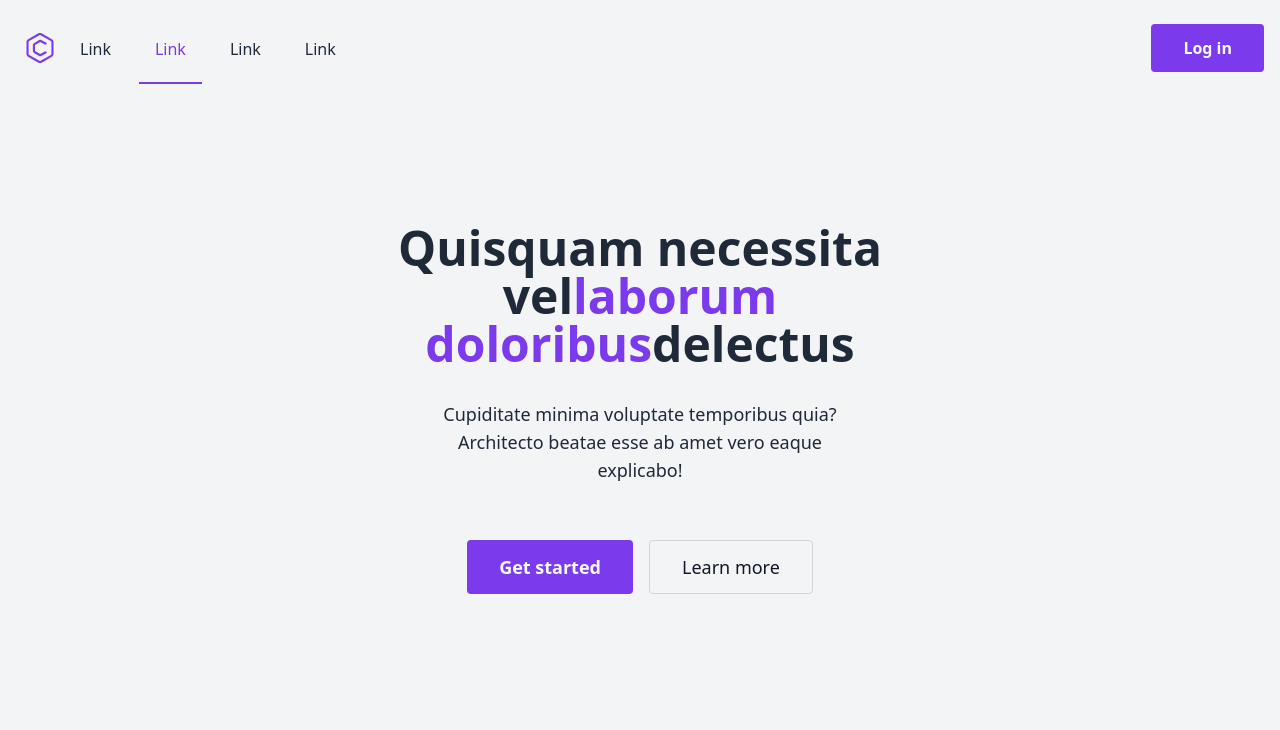
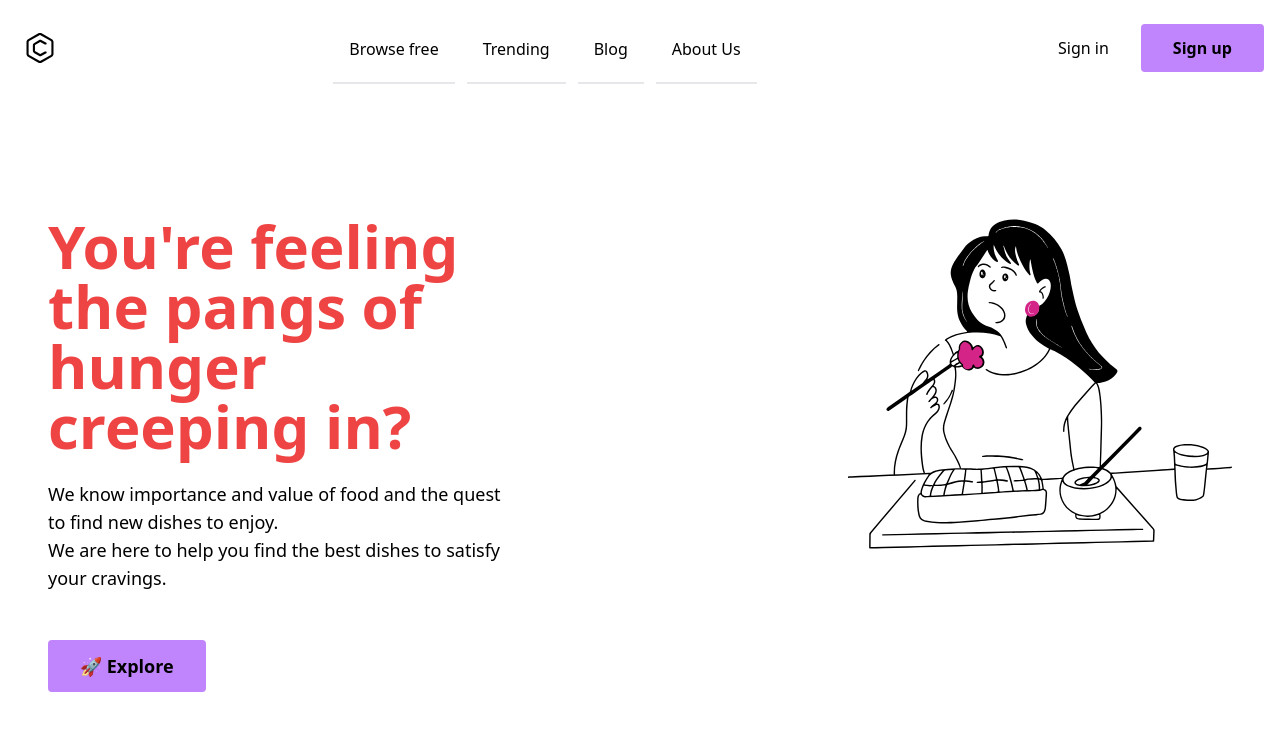
Before and after one commit to Ishika-08/recipe-generator, a React (Vite) app: page / in a window 1280 px wide. Shown: the top 730 px of the page. Built offline with nearby package versions, Linux system fonts and the light colour scheme.

Commit message:
added components and better initial ui

```diff
--- a/src/pages/LandingPage.jsx
+++ b/src/pages/LandingPage.jsx
@@ -3,35 +3,35 @@ import React from 'react'
 export default function LandingPage() {
 	return (
 		<>
-<header className="p-4 bg-gray-100 text-gray-800">
+
+			<header className="p-4 dark:bg-gray-100 dark:text-gray-800">
 				<div className="container flex justify-between h-16 mx-auto">
-		<div className="flex">
 					<a rel="noopener noreferrer" href="#" aria-label="Back to homepage" className="flex items-center p-2">
-				<svg xmlns="http://www.w3.org/2000/svg" fill="currentColor" viewBox="0 0 32 32" className="w-8 h-8 text-violet-600">
+						<svg xmlns="http://www.w3.org/2000/svg" fill="currentColor" viewBox="0 0 32 32" className="w-8 h-8 dark:text-violet-600">
 							<path d="M27.912 7.289l-10.324-5.961c-0.455-0.268-1.002-0.425-1.588-0.425s-1.133 0.158-1.604 0.433l0.015-0.008-10.324 5.961c-0.955 0.561-1.586 1.582-1.588 2.75v11.922c0.002 1.168 0.635 2.189 1.574 2.742l0.016 0.008 10.322 5.961c0.455 0.267 1.004 0.425 1.59 0.425 0.584 0 1.131-0.158 1.602-0.433l-0.014 0.008 10.322-5.961c0.955-0.561 1.586-1.582 1.588-2.75v-11.922c-0.002-1.168-0.633-2.189-1.573-2.742zM27.383 21.961c0 0.389-0.211 0.73-0.526 0.914l-0.004 0.002-10.324 5.961c-0.152 0.088-0.334 0.142-0.53 0.142s-0.377-0.053-0.535-0.145l0.005 0.002-10.324-5.961c-0.319-0.186-0.529-0.527-0.529-0.916v-11.922c0-0.389 0.211-0.73 0.526-0.914l0.004-0.002 10.324-5.961c0.152-0.090 0.334-0.143 0.53-0.143s0.377 0.053 0.535 0.144l-0.006-0.002 10.324 5.961c0.319 0.185 0.529 0.527 0.529 0.916z"></path>
 							<path d="M22.094 19.451h-0.758c-0.188 0-0.363 0.049-0.515 0.135l0.006-0.004-4.574 2.512-5.282-3.049v-6.082l5.282-3.051 4.576 2.504c0.146 0.082 0.323 0.131 0.508 0.131h0.758c0.293 0 0.529-0.239 0.529-0.531v-0.716c0-0.2-0.11-0.373-0.271-0.463l-0.004-0.002-5.078-2.777c-0.293-0.164-0.645-0.26-1.015-0.26-0.39 0-0.756 0.106-1.070 0.289l0.010-0.006-5.281 3.049c-0.636 0.375-1.056 1.055-1.059 1.834v6.082c0 0.779 0.422 1.461 1.049 1.828l0.009 0.006 5.281 3.049c0.305 0.178 0.67 0.284 1.061 0.284 0.373 0 0.723-0.098 1.027-0.265l-0.012 0.006 5.080-2.787c0.166-0.091 0.276-0.265 0.276-0.465v-0.716c0-0.293-0.238-0.529-0.529-0.529z"></path>
 						</svg>
 					</a>
 					<ul className="items-stretch hidden space-x-3 lg:flex">
 						<li className="flex">
-					<a rel="noopener noreferrer" href="#" className="flex items-center px-4 -mb-1 border-b-2 border-transparent">Link</a>
+							<a rel="noopener noreferrer" href="#" className="flex items-center px-4 -mb-1 border-b-2 dark:border- dark:text-violet-600 dark:border-violet-600 hover:border-purple-400">Browse free</a>
 						</li>
 						<li className="flex">
-					<a rel="noopener noreferrer" href="#" className="flex items-center px-4 -mb-1 border-b-2 border-transparent text-violet-600 border-violet-600">Link</a>
+							<a rel="noopener noreferrer" href="#" className="flex items-center px-4 -mb-1 border-b-2  dark:border- hover:border-purple-400">Trending</a>
 						</li>
 						<li className="flex">
-					<a rel="noopener noreferrer" href="#" className="flex items-center px-4 -mb-1 border-b-2 border-transparent">Link</a>
+							<a rel="noopener noreferrer" href="#" className="flex items-center px-4 -mb-1 border-b-2 dark:border- hover:border-purple-400">Blog</a>
 						</li>
 						<li className="flex">
-					<a rel="noopener noreferrer" href="#" className="flex items-center px-4 -mb-1 border-b-2 border-transparent">Link</a>
+							<a rel="noopener noreferrer" href="#" className="flex items-center px-4 -mb-1 border-b-2 dark:border- hover:border-purple-400">About Us</a>
 						</li>
 					</ul>
-		</div>
 					<div className="items-center flex-shrink-0 hidden lg:flex">
-			<button className="px-8 py-3 font-semibold rounded bg-violet-600 text-gray-50" fdprocessedid="g75tn">Log in</button>
+						<button className="self-center px-8 py-3 rounded">Sign in</button>
+						<button className="self-center px-8 py-3 font-semibold rounded dark:bg-violet-600 dark:text-gray-50 bg-purple-400">Sign up</button>
 					</div>
 					<button className="p-4 lg:hidden">
-			<svg xmlns="http://www.w3.org/2000/svg" fill="none" viewBox="0 0 24 24" stroke="currentColor" className="w-6 h-6 text-gray-800">
+						<svg xmlns="http://www.w3.org/2000/svg" fill="none" viewBox="0 0 24 24" stroke="currentColor" className="w-6 h-6 dark:text-gray-800">
 							<path strokeLinecap="round" strokeLinejoin="round" strokeWidth="2" d="M4 6h16M4 12h16M4 18h16"></path>
 						</svg>
 					</button>
@@ -39,15 +39,19 @@ export default function LandingPage() {
 			</header>
 
 
-        <section className="bg-gray-100 text-gray-800">
-	<div className="container mx-auto flex flex-col items-center px-4 py-16 text-center md:py-32 md:px-10 lg:px-32 xl:max-w-3xl">
-		<h1 className="text-4xl font-bold leading-none sm:text-5xl">Quisquam necessita vel
-			<span className="text-violet-600">laborum doloribus</span>delectus
-		</h1>
-		<p className="px-8 mt-8 mb-12 text-lg">Cupiditate minima voluptate temporibus quia? Architecto beatae esse ab amet vero eaque explicabo!</p>
-		<div className="flex flex-wrap justify-center">
-			<button className="px-8 py-3 m-2 text-lg font-semibold rounded bg-violet-600 text-gray-50" fdprocessedid="6qiq8i">Get started</button>
-			<button className="px-8 py-3 m-2 text-lg border rounded text-gray-900 border-gray-300" fdprocessedid="7gmuq9">Learn more</button>
+			<section className="dark:bg-gray-100 dark:text-gray-800">
+				<div className="container flex flex-col justify-center p-6 mx-auto sm:py-12 lg:py-24 lg:flex-row lg:justify-between">
+					<div className="flex flex-col justify-center p-6 text-center rounded-sm lg:max-w-md xl:max-w-lg lg:text-left">
+						<h1 className="text-5xl font-bold leading-none sm:text-6xl text-red-500">You're feeling the pangs of hunger creeping in?</h1>
+						<p className="mt-6 mb-8 text-lg sm:mb-12">We know importance and value of food and the quest to find new dishes to enjoy.
+							<br />We are here to help you find the best dishes to satisfy your cravings.
+						</p>
+						<div className="flex flex-col space-y-4 sm:items-center sm:justify-center sm:flex-row sm:space-y-0 sm:space-x-4 lg:justify-start">
+							<a rel="noopener noreferrer" href="#" className="px-8 py-3 text-lg font-semibold rounded dark:bg-violet-600 dark:text-gray-50 bg-purple-400">🚀 Explore</a>
+						</div>
+					</div>
+					<div className="flex items-center justify-center p-6 mt-8 lg:mt-0 h-72 sm:h-80 lg:h-96 xl:h-112 2xl:h-128">
+						<img src="src/assets/girl_eating_food.svg" alt="assets" className="object-contain h-72 sm:h-80 lg:h-96 xl:h-112 2xl:h-128" />
 					</div>
 				</div>
 			</section>
```
Also changed, not shown: src/assets/girl_eating_food.svg (added). Lines whose indentation alone changed are shown as unchanged.
